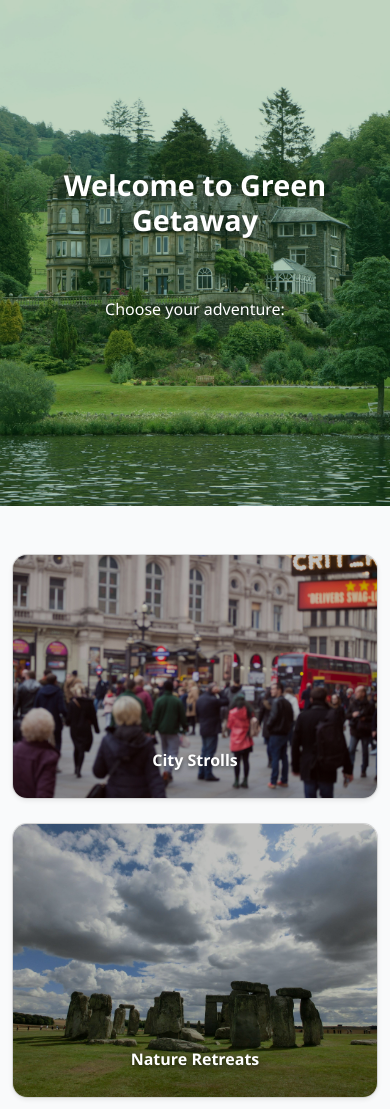
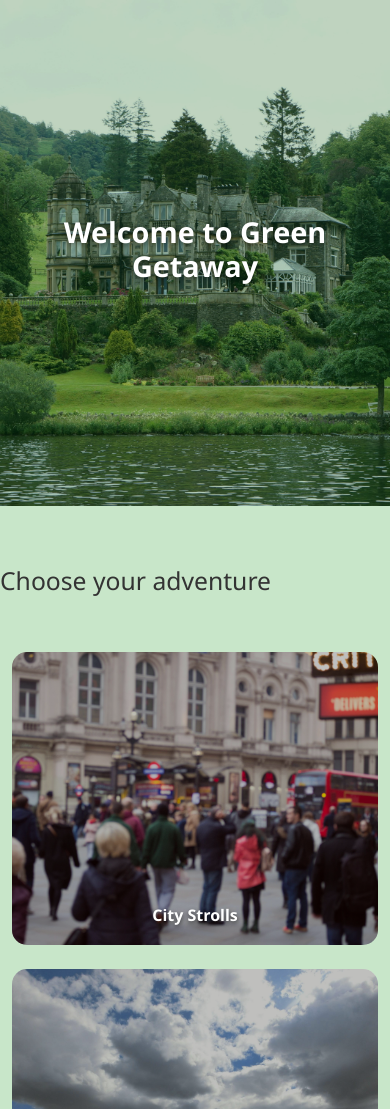
Before and after one commit to LisaOz/GreenGetaway, a Django app: page / in a window 390 px wide. Shown: the top 1109 px of the page. Run offline with Django 5.2, Linux system fonts and the light colour scheme.

Commit message:
Modified styling of the homepage, changed the cards layout and size

```diff
--- a/getaway/static/getaway/css/style.css
+++ b/getaway/static/getaway/css/style.css
@@ -1,3 +1,4 @@
+
 /* ===== General Reset ===== */
 * {
     margin: 0;
@@ -19,7 +20,6 @@ header {
     background: #2c7a7b;
     color: #fff;
     padding: 1rem 0;
-    margin-bottom: 2rem;
     text-align: center;
 }
 
@@ -81,43 +81,35 @@ nav a:hover {
     font-size: 1.5rem;
 }
 
-/* ===== Categories / Cards ===== */
-.categories {
-    display: flex;
-    flex-wrap: wrap;
-    justify-content: center;
-    gap: 20px;
-    padding: 40px 10px;
+/* ===== Category Section ===== */
+.category-section {
+    background-color: #c8e6c9; /* light green */
+    width: 100%;
+    padding: 60px 0;
 }
 
-/* Card container */
+.category-section .container {
+    max-width: 800px;
+    margin: 0 auto;
+}
+
+/* ===== Category Cards ===== */
 .category-card {
     position: relative;
     border-radius: 15px;
     overflow: hidden;
+    height: 0;
+    padding-top: 80%;         /* makes it square and smaller */
+    background-size: cover;
+    background-position: center;
+    background-repeat: no-repeat;
     transition: transform 0.3s ease, box-shadow 0.3s ease;
     display: flex;
+    align-items: center;
     justify-content: center;
-    align-items: center;
-    height: 250px; /* default card height */
-    width: 100%;
+    cursor: pointer;
 }
 
-/* Image container inside card */
-.card-img-container {
-    position: relative;
-    width: 100%;
-    height: 100%;
-}
-
-.card-img-container img.card-img {
-    width: 100%;
-    height: 100%;
-    object-fit: cover; /* keeps image aspect ratio, fills card */
-    display: block;
-}
-
-/* Overlay for text readability */
 .overlay {
     position: absolute;
     inset: 0;
@@ -125,7 +117,6 @@ nav a:hover {
     transition: background-color 0.3s ease;
 }
 
-/* Hover effect */
 .category-card:hover {
     transform: scale(1.05);
     box-shadow: 0 6px 20px rgba(0,0,0,0.3);
@@ -135,7 +126,6 @@ nav a:hover {
     background-color: rgba(0,0,0,0.1);
 }
 
-/* Card label */
 .card-title {
     position: absolute;
     bottom: 20px;
@@ -162,6 +152,7 @@ footer {
 @media (max-width: 1024px) {
     .category-card { height: 220px; }
     .card-title { font-size: 1.4rem; }
+    .hero h1 { font-size: 2.6rem; }
 }
 
 @media (max-width: 768px) {
--- a/getaway/templates/getaway/base.html
+++ b/getaway/templates/getaway/base.html
@@ -13,32 +13,13 @@
 <header class="hero d-flex align-items-center justify-content-center">
     <div class="hero-text text-center text-white">
         <h1 class="display-4 fw-bold">Welcome to Green Getaway</h1>
-        <p class="lead">
-            <br>
-            <br>
-            Choose your adventure:
 
-        </p>
     </div>
 </header>
 
-<!-- Main content: category cards -->
-<main class="container my-5">
-    <div class="row justify-content-center g-4">
-        {% for category in categories %}
-        <div class="col-md-4 col-sm-6">
-            <a href="#" class="text-decoration-none">
-                <div class="card h-100 shadow-sm category-card">
-                    <div class="card-img-container">
-                        <img src="{% static category.image %}" class="card-img" alt="{{ category.name }}">
-                        <div class="overlay"></div>
-                        <h5 class="card-title">{{ category.name }}</h5>
-                    </div>
-                </div>
-            </a>
-        </div>
-        {% endfor %}
-    </div>
+<main>
+    {% block content %}
+    {% endblock %}
 </main>
 
 <script src="https://cdn.jsdelivr.net/npm/bootstrap@5.3.0/dist/js/bootstrap.bundle.min.js"></script>
--- a/getaway/templates/getaway/domestic_trips.html
+++ b/getaway/templates/getaway/domestic_trips.html
@@ -1,57 +1,47 @@
-{% extends "getaway/base.html" %}
+{% extends 'getaway/base.html' %}
 {% load static %}
 
-{% block title %}Domestic Trips | Green Getaway{% endblock %}
+{% block title %}Domestic Trips{% endblock %}
 
 {% block content %}
-<section class="hero">
-    <div class="hero-text">
-        <h1>Welcome to Green Getaway</h1>
-        <p>Choose your next adventure</p>
-    </div>
-</section>
 
-<div class="container my-5">
-    <div class="row justify-content-center g-4">
+
+<section class="category-section">
+    <h2>Choose your adventure</h2> <!-- Intro text -->
+    <div class="container-fluid py-5">  <!-- fluid to stretch full width -->
+        <div class="row g-4 justify-content-center">
+
             <!-- City Strolls -->
-        <div class="col-md-4 col-sm-6">
+            <div class="col-lg-4 col-md-6 col-sm-12">
                 <a href="#" class="text-decoration-none">
-                <div class="card category-card h-100 shadow-sm text-center"
-                     style="background-image: url('{% static "getaway/images/city.jpg" %}');">
+                    <div class="category-card" style="background-image: url('{% static "getaway/images/city.jpg" %}');">
                         <div class="overlay"></div>
-                    <div class="card-body d-flex align-items-center justify-content-center">
-                        <h5 class="card-title text-white fw-bold">City Strolls</h5>
-                    </div>
+                        <h5 class="card-title">City Strolls</h5>
                     </div>
                 </a>
             </div>
 
             <!-- Nature Retreats -->
-        <div class="col-md-4 col-sm-6">
+            <div class="col-lg-4 col-md-6 col-sm-12">
                 <a href="#" class="text-decoration-none">
-                <div class="card category-card h-100 shadow-sm text-center"
-                     style="background-image: url('{% static "getaway/images/nature.jpg" %}');">
+                    <div class="category-card" style="background-image: url('{% static "getaway/images/nature.jpg" %}');">
                         <div class="overlay"></div>
-                    <div class="card-body d-flex align-items-center justify-content-center">
-                        <h5 class="card-title text-white fw-bold">Nature Retreats</h5>
-                    </div>
+                        <h5 class="card-title">Nature Retreats</h5>
                     </div>
                 </a>
             </div>
 
-        <!-- Abroad Travels -->
-        <div class="col-md-4 col-sm-6">
+            <!-- Travel Abroad -->
+            <div class="col-lg-4 col-md-6 col-sm-12">
                 <a href="#" class="text-decoration-none">
-                <div class="card category-card h-100 shadow-sm text-center"
-                     style="background-image: url('{% static "getaway/images/abroad.jpg" %}');">
-
+                    <div class="category-card" style="background-image: url('{% static "getaway/images/abroad.jpg" %}');">
                         <div class="overlay"></div>
-                    <div class="card-body d-flex align-items-center justify-content-center">
-                        <h5 class="card-title text-white fw-bold">Abroad Travels</h5>
-                    </div>
+                        <h5 class="card-title">Travel Abroad</h5>
                     </div>
                 </a>
             </div>
+
         </div>
     </div>
+</section>
 {% endblock %}
```
Lines whose indentation alone changed are shown as unchanged.
